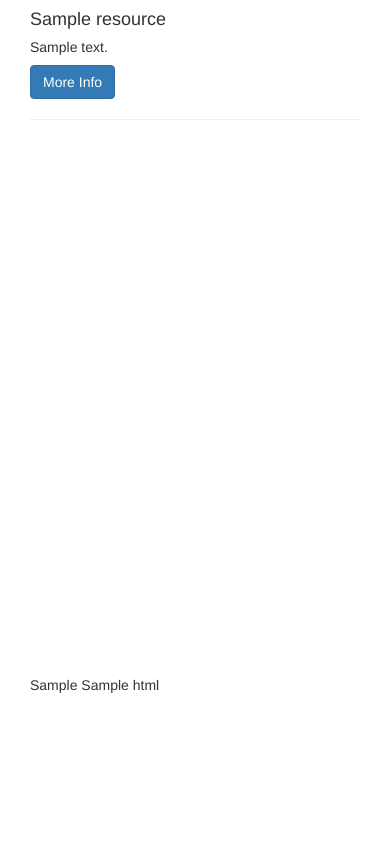
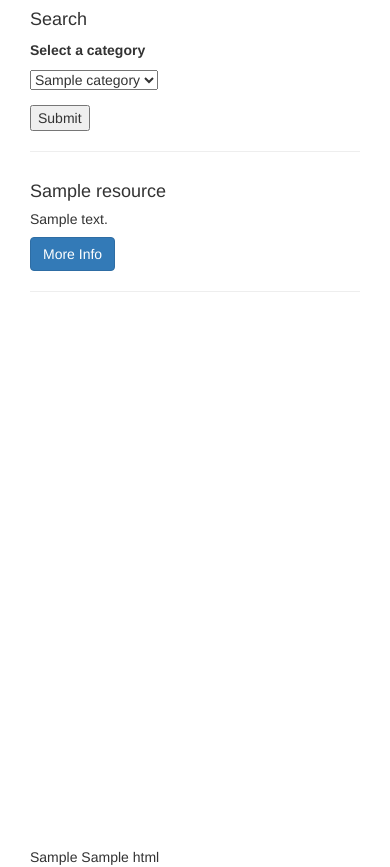
Before and after one commit to littlefieldnick/place-matters, a Flask app: template app/templates/resources/index.html in a window 390 px wide. Before the commit the page ends 693 px from the top, so only its background shows below. Run offline with Flask 2, Linux system fonts and the light colour scheme; tables that the repository leaves empty hold one stand-in row (values such as "Sample post"); the template is opened without the code that fills it: values that come from a table or form of the project are taken from there, most other values are stand-ins (such as "Sample title", 1, 10 or a date in 2020); parts of the project's set-up code (start-up, migrations or seed data) failed here and were passed over; some libraries are stand-ins or nearby versions.

Commit message:
Basic setup of search form. Can select a category to search by and submit. No results are currently returned. (#5, #8)

```diff
--- /dev/null
+++ b/app/forms/__init__.py
@@ -0,0 +1 @@
+from .search import *
--- /dev/null
+++ b/app/forms/search.py
@@ -0,0 +1,18 @@
+from flask_wtf import FlaskForm
+from app.models import ResourceCategory
+
+from sqlalchemy.orm import load_only
+from wtforms.fields import (SelectField, SubmitField, StringField)
+from wtforms.ext.sqlalchemy.fields import QuerySelectField
+from app import db
+
+
+def resource_category_choices():
+    query = db.session.query(ResourceCategory).options(load_only('name')).all()
+    return query
+
+
+class ResourceSearchForm(FlaskForm):
+    select = QuerySelectField("Select a category", query_factory=resource_category_choices)
+    search = StringField()
+    submit = SubmitField()
--- a/app/models/resource_category.py
+++ b/app/models/resource_category.py
@@ -9,3 +9,19 @@ class ResourceCategory(db.Model):
     __tablename__ = 'resource_categories'
     id = db.Column(db.Integer, primary_key=True)
     name = db.Column(db.String(256), index=True)
+
+    @staticmethod
+    def get_resource_categories_as_dict():
+        cats = ResourceCategory.query.all()
+        cats_as_dicts = []
+        for cat in cats:
+            cat = cat.__dict__
+
+            if '_sa_instance_state' in cat:
+                del cat['_sa_instance_state']
+
+            cats_as_dicts.append(cat)
+        return cats_as_dicts
+
+    def __repr__(self):
+        return self.name
--- a/app/resource/view.py
+++ b/app/resource/view.py
@@ -1,6 +1,7 @@
-from flask import Blueprint, render_template, jsonify, redirect, url_for, abort
+from flask import Blueprint, render_template, jsonify, redirect, url_for, abort, request
 from flask_googlemaps import Map
 from ..models import Resource, ResourceCategory
+from ..forms import ResourceSearchForm
 
 resource_bp = Blueprint('resource', __name__)
 
@@ -14,7 +15,7 @@ MAP_INFO_BOX = """
 @resource_bp.route("/display")
 def display_all_resources():
     resources = Resource.get_resources_as_dict()
-
+    search_form = ResourceSearchForm()
     map = Map(identifier='map',
               lat = resources[0]["latitude"],
               lng = resources[0]["longitude"],
@@ -28,7 +29,10 @@ def display_all_resources():
                                                        url=url_for("resource.display_resource", id = re["id"]))}
                        for re in resources])
 
-    return render_template("resources/index.html", resources=resources, map=map)
+    return render_template("resources/index.html",
+                           resources=resources,
+                           map=map,
+                           form=search_form)
 
 @resource_bp.route("/display/<int:id>")
 def display_resource(id):
--- a/app/templates/resources/index.html
+++ b/app/templates/resources/index.html
@@ -6,7 +6,22 @@
 
 {% block content %}
     <div class="container-fluid">
-        <div class="col-md-3" style="overflow-y: scroll; height:80vh;">
+        <div class="col-md-3">
+            <div class="row-md-3">
+                <h4>Search</h4>
+                <form method="POST" action="/">
+                    <div class="form-group">
+                        <label>{{ form.select.label }}</label>
+                        <br>
+                        {{ form.select }}
+                    </div>
+                    <div class="form-group">
+                        {{ form.submit }}
+                    </div>
+                </form>
+                <hr/>
+            </div>
+            <div class="row-md-3" style="overflow-y: scroll; height:80vh;">
                 {% for re in resources %}
                 <div class="card">
                     <h4 class="card-header">{{  re["name"] }}</h4>
@@ -18,6 +33,8 @@
                 <hr/>
             {% endfor %}
             </div>
+        </div>
+
         <div class="col-md-9">
             {{ map.js }}
             {{ map.html }}
```
Lines whose indentation alone changed are shown as unchanged.
